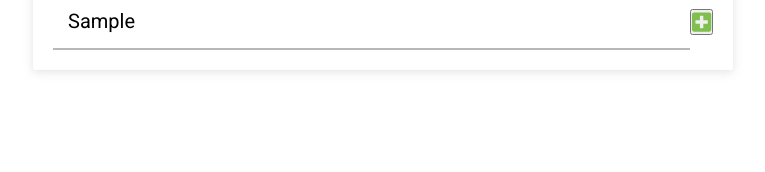
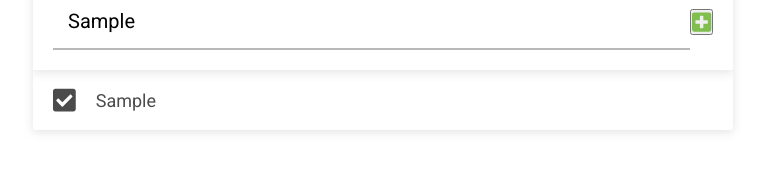
Before and after one commit to gcancho/App_lista_tareas, a React (Create React App) app: page / in a window 1280 px wide. Both pictures are taken after typing "Sample" into the empty fields and a click on the button 958 px from the left and 158 px from the top of the page. Shown: the part 136-308 px from the top of the page, without its empty margins (257-1022 px from the left). Built offline with nearby package versions, Linux system fonts and the light colour scheme.

Commit message:
creando la lista de tareas

```diff
--- a/src/App.js
+++ b/src/App.js
@@ -2,29 +2,31 @@
 import './App.css';
 import Header from './componentes/Header';
 import FormularioTareas from './componentes/FormularioTareas';
+import ListaTareas from './componentes/ListaTareas';
 
 const App = () => {
   const [tareas, cambiarTareas] = useState(
     [
-      {
-        id: 1,
-        texto: 'Lavar la ropa',
-        completada: false,
-      },
-      {
-        id: 2,
-        texto: 'Grabar tutorial',
-        completada: false,
-      }
+      // {
+      //   id: 1,
+      //   texto: 'Lavar la ropa',
+      //   completada: false,
+      // },
+      // {
+      //   id: 2,
+      //   texto: 'Grabar tutorial',
+      //   completada: false,
+      // }
     ]);
 
-    console.log(tareas);
+    // console.log(tareas);
 
     return (
       <div className="contenedor">
       <Header />
       {/* Para manipular tareas y cambiar en el componente, le pasamos esos valores*/}
       <FormularioTareas tareas={tareas} cambiarTareas={cambiarTareas} />
+      <ListaTareas tareas={tareas}/>
     </div>
   );
 }
--- /dev/null
+++ b/src/componentes/ListaTareas.js
@@ -0,0 +1,21 @@
+import React from 'react';
+import Tarea from './Tarea';
+
+const ListaTareas = ({ tareas }) => {
+    return (
+        <ul className="lista-tareas">
+            {
+                tareas.length > 0 ?
+                    tareas.map((tarea) => {
+                        // Tiene como propiedad 'tarea' para pasarsela al componente 'Tarea'
+                        return <Tarea
+                            key={tarea.id}
+                            tarea={tarea}/>;
+                    })
+                    :
+                    <div className="lista-tareas__mensaje">No hay tareas agregadas</div>}
+        </ul>
+    );
+}
+
+export default ListaTareas;
--- /dev/null
+++ b/src/componentes/Tarea.js
@@ -0,0 +1,29 @@
+import React from 'react';
+import { FontAwesomeIcon } from '@fortawesome/react-fontawesome';
+import { faCheckSquare, faEdit, faTimes } from '@fortawesome/free-solid-svg-icons';
+
+//Obtiene como parametro la tarea de ListaTareas
+const Tarea = ({ tarea }) => {
+    return (
+        <li className="lista-tareas__tarea">
+            <FontAwesomeIcon
+                icon={faCheckSquare}
+                className="lista_tareas__icono lista-tareas__icono-check" />
+            <div className="lista-tareas__texto">
+                {tarea.texto}
+            </div>
+            <div className="lista-tareas__contenedor-botones">
+                <FontAwesomeIcon
+                    icon={faEdit}
+                    className="lista_tareas__icono lista-tareas__icono-accion"
+                />
+                <FontAwesomeIcon
+                    icon={faTimes}
+                    className="lista_tareas__icono lista-tareas__icono-accion"
+                />
+            </div>
+        </li>
+    );
+}
+
+export default Tarea;
```
Also changed, not shown: 2 other files (tests, documents, lock files or other folders).
